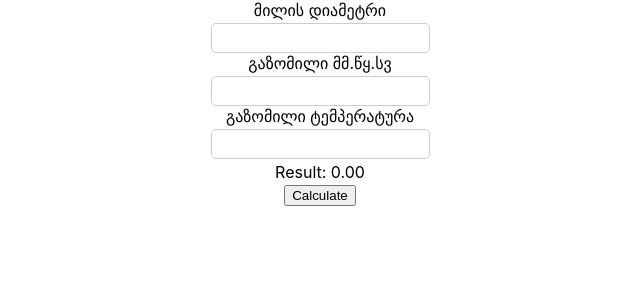
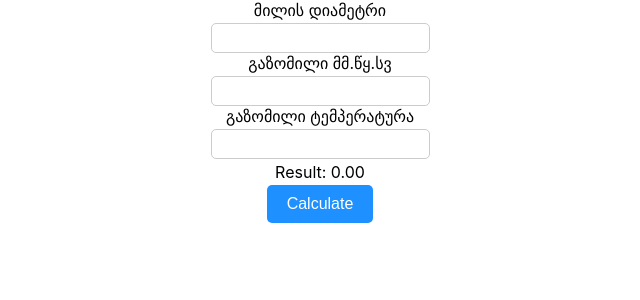
Before and after one commit to davidsoz/dust, a React (Create React App) app: page / in a window 1280 px wide. Shown: the top 300 px of the page, without its empty margins (320-960 px from the left). Built offline with nearby package versions, Linux system fonts and the light colour scheme.

Commit message:
make button look nice

```diff
--- a/src/styled.js
+++ b/src/styled.js
@@ -6,4 +6,23 @@ export const Wrapper = styled.div`
   align-items: center;
   flex-direction: column;
   gap: 3px;
+  button {
+    padding: 10px 20px;
+    background-color: dodgerblue;
+    color: white;
+    border: none;
+    border-radius: 5px;
+    font-size: 16px;
+    cursor: pointer;
+    outline: none;
+    transition: background-color 0.3s ease-in-out;
+  }
+
+  button:hover {
+    background-color: #007acc;
+  }
+
+  button:active {
+    background-color: #005f99;
+  }
 `;
```
